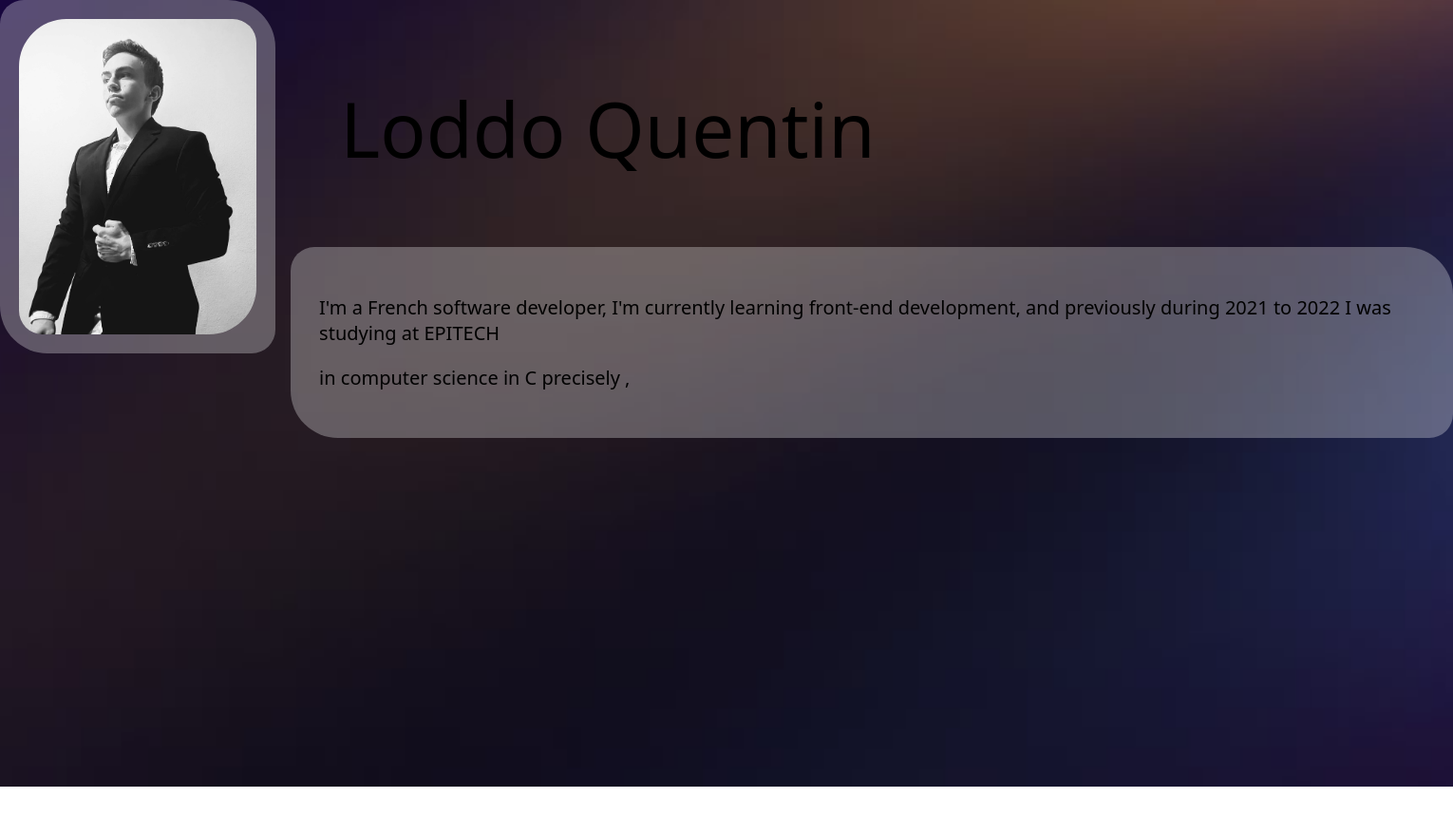
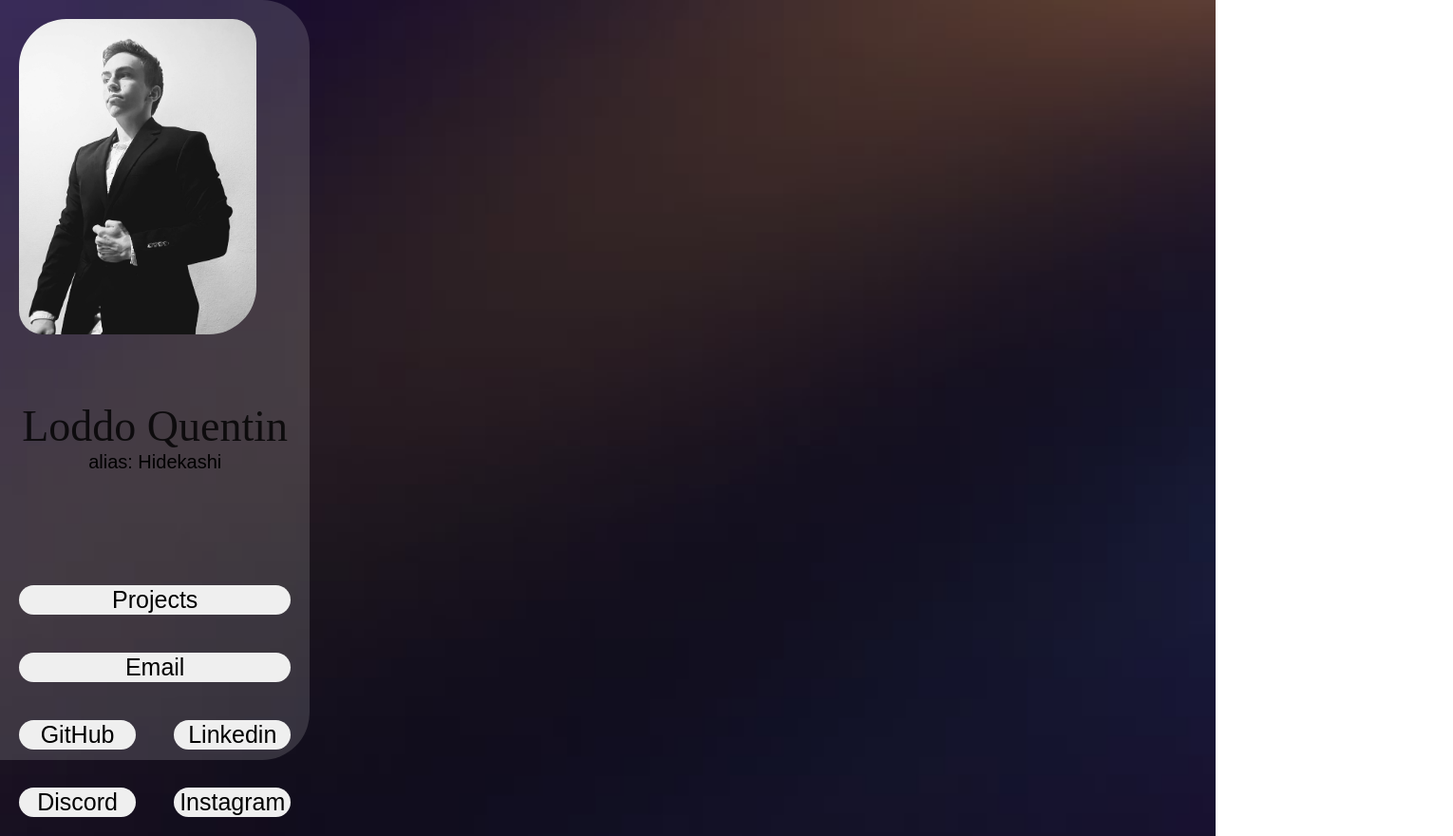
Before and after one commit to HidekashiLawliet/Portfolio, a plain HTML site: page index.html in a window 1280 px wide. Shown: the whole page at 95% size, 1530 px wide, since content can reach past the window. Before the commit the page ends 828 px from the top, so only its background shows below. Drawn offline with Linux system fonts and the light colour scheme; a web font is replaced by a local one.

Commit message:
add button + left menu

```diff
--- a/index.html
+++ b/index.html
@@ -14,16 +14,22 @@
         <link rel="stylesheet" href="style.css">
     </head>
     <body>
-        <div class="PDP"> <img src="./assets/PDP.jpg" alt="PDP"> </div>
+        <div class="PDP"> <img src="./assets/PDP.jpg" alt="PDP">
+            <div class="name">Loddo Quentin</div>
+            <div class="alias">alias: Hidekashi</div>
+            <div class="buttn">
+                <button class="project">Projects</button>
+                <button class="mail">Email</button>
+                <div class="link">
+                    <button class="github">GitHub</button>
+                    <button class="linkedin">Linkedin</button>
+                    <button class="discord">Discord</button>
+                    <button class="instagram">Instagram</button>
+                </div>
+            </div>
+        </div>
         <div class="description">
-            <p>
-                I'm a French software developer, I'm currently learning front-end development, and previously during 2021 to 2022 I was studying at EPITECH
-            </p>
-            <p>
-                in computer science in C precisely ,
-            </p>
         </div>
-        <div class="name">Loddo Quentin</div>
         <script src="script.js" async defer></script>
     </body>
 </html>
--- a/style.css
+++ b/style.css
@@ -19,60 +19,73 @@ body {
     font-style: normal;
 }
 
-@keyframes gradient {
-	0% {
-		background-position: 0% 50%;
-	}
-	50% {
-		background-position: 100% 50%;
-	}
-	100% {
-		background-position: 0% 50%;
-	}
-}
-
-
 .PDP {
     position: absolute;
-    display: grid;
+    display: flex;
+    flex-direction: column;
     top: 0;
     left: 0;
-    width: fit-content;
-    height: auto;
-    border-radius: 25px 50px;
-    background-color: #ffffff49;
+    height: 100vh;
+    margin: 0px;
+    border-radius: 0px 50px 50px 0px;
+    background-color: rgba(214, 214, 214, 0.178);
 }
-
 
 .PDP img{
     position: relative;
     align-items: center;
+    left: auto;
     margin: 20px;
     width: 250px;
+    height: auto;
     border-radius: 50px 25px;
 }
 
-.name {
-    position: absolute;
-    left: 50%;
-    top: 10%;
-    transform: translate(-50%);
-    font-family: "Jersey 15", system-ui;
-    height: fit-content;
-    width: fit-content;
-    font-size: 80px;
+.PDP .name {
+    position: relative;
+    text-align: center;
+    top: auto;
+    font-size: 46px;
+    font-family: "Jersey 15";
+    color: rgba(0, 0, 0, 0.8);
+    margin: 0px;
+    margin-top: 50px;
 }
 
-.description {
-    font-family: system-ui;
+.PDP .alias {
+    font-size: 20px;
+    font-family:Arial, Helvetica, sans-serif;
     position: relative;
-    padding: 30px;
+    text-align: center;
+}
+
+.buttn {
+    display: grid;
+    grid-template-columns: 1fr;
+    margin-top: 30%;
+}
+
+.PDP button {
+    justify-content: center;
+    font-size: 25px;
+    border: 0px;
+    height: fit-content;
     margin: 20px;
-    background-color: #ffffff49;
-    width: fit-content;
-    height: fit-content;
-    top: 30%;
-    left: 22%;
-    border-radius: 25px 50px;
-    font-size: 20px;
+    border-radius: 25px;
+    transition: 1s;
 }
+
+.PDP .link {
+    display: grid;
+    grid-template-columns: 1fr 1fr;
+}
+
+button:hover {
+    position: relative;
+    color: white;
+    background-color: blueviolet;
+    /* top: -10px; */
+    /* transform: rotateZ(-10deg); */
+    transform: rotate3d(1, 1, 1, -10deg);
+    box-shadow: 0px 0px 10px rgb(0, 0, 0);
+}
```
